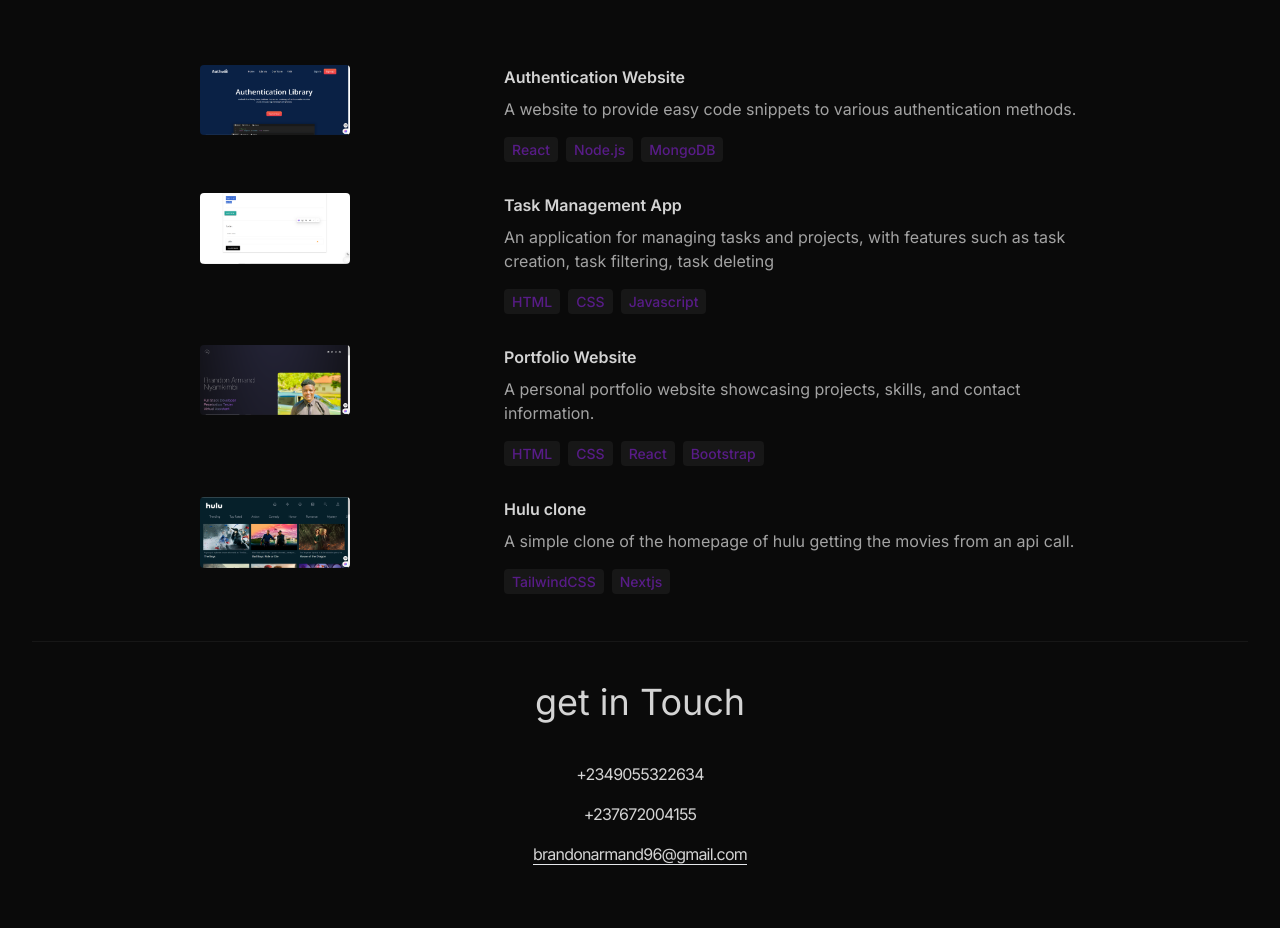
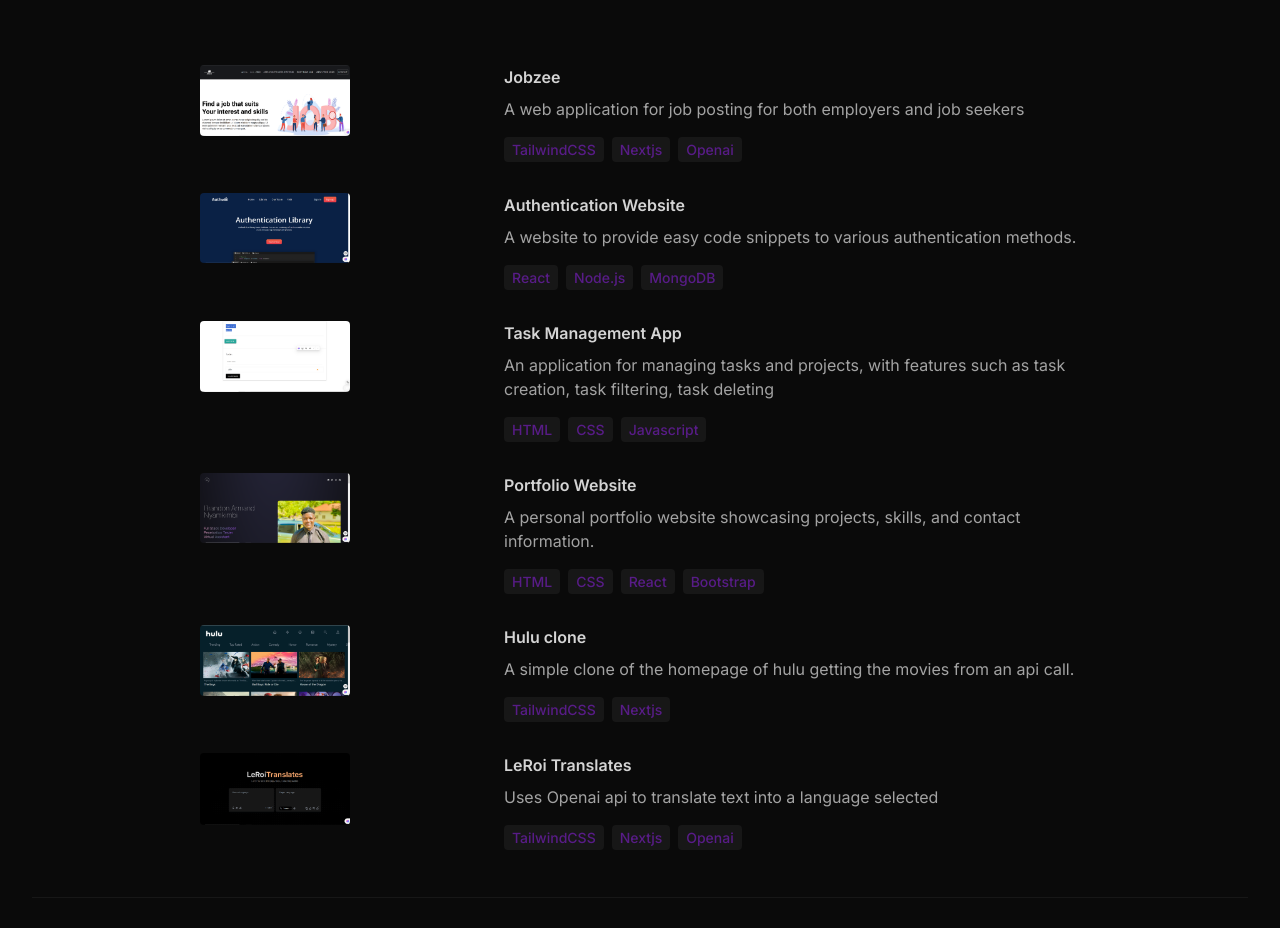
Before and after one commit to LeRoiCodes/Portfolio, a React (Vite) app: page / in a window 1280 px wide. Shown: the part 3600-4528 px from the top of the page. Built offline with nearby package versions, Linux system fonts and the light colour scheme.

Commit message:
added new projects

```diff
--- a/src/constants/index.js
+++ b/src/constants/index.js
@@ -3,6 +3,8 @@ import project1 from "../assets/projects/Auth Library.png";
 import project2 from "../assets/projects/Task application.png";
 import project3 from "../assets/projects/portfolio.png";
 import project4 from "../assets/projects/Hulu clone.png";
+import project5 from "../assets/projects/leroitranslates.png";
+import project6 from "../assets/projects/jobzee.png";
 
 const currentYear = new Date().getFullYear()
 const numberOfYears =  currentYear- 2020
@@ -52,6 +54,13 @@ export const EXPERIENCES = [
 
 export const PROJECTS = [
   {
+    title: "Jobzee",
+    image: project6,
+    description:
+      "A web application for job posting for both employers and job seekers",
+    technologies: ["TailwindCSS", "Nextjs", "Openai"],
+  },
+  {
     title: "Authentication Website",
     image: project1,
     description:
@@ -79,6 +88,15 @@ export const PROJECTS = [
       "A simple clone of the homepage of hulu getting the movies from an api call.",
     technologies: ["TailwindCSS", "Nextjs",],
   },
+  {
+    title: "LeRoi Translates",
+    image: project5,
+    description:
+      "Uses Openai api to translate text into a language selected",
+    technologies: ["TailwindCSS", "Nextjs", "Openai"],
+  },
+
+
 ];
 
 export const CONTACT = {
```
Also changed, not shown: src/assets/projects/Jobzee.png (added), src/assets/projects/Leroitranslates.png (added).
